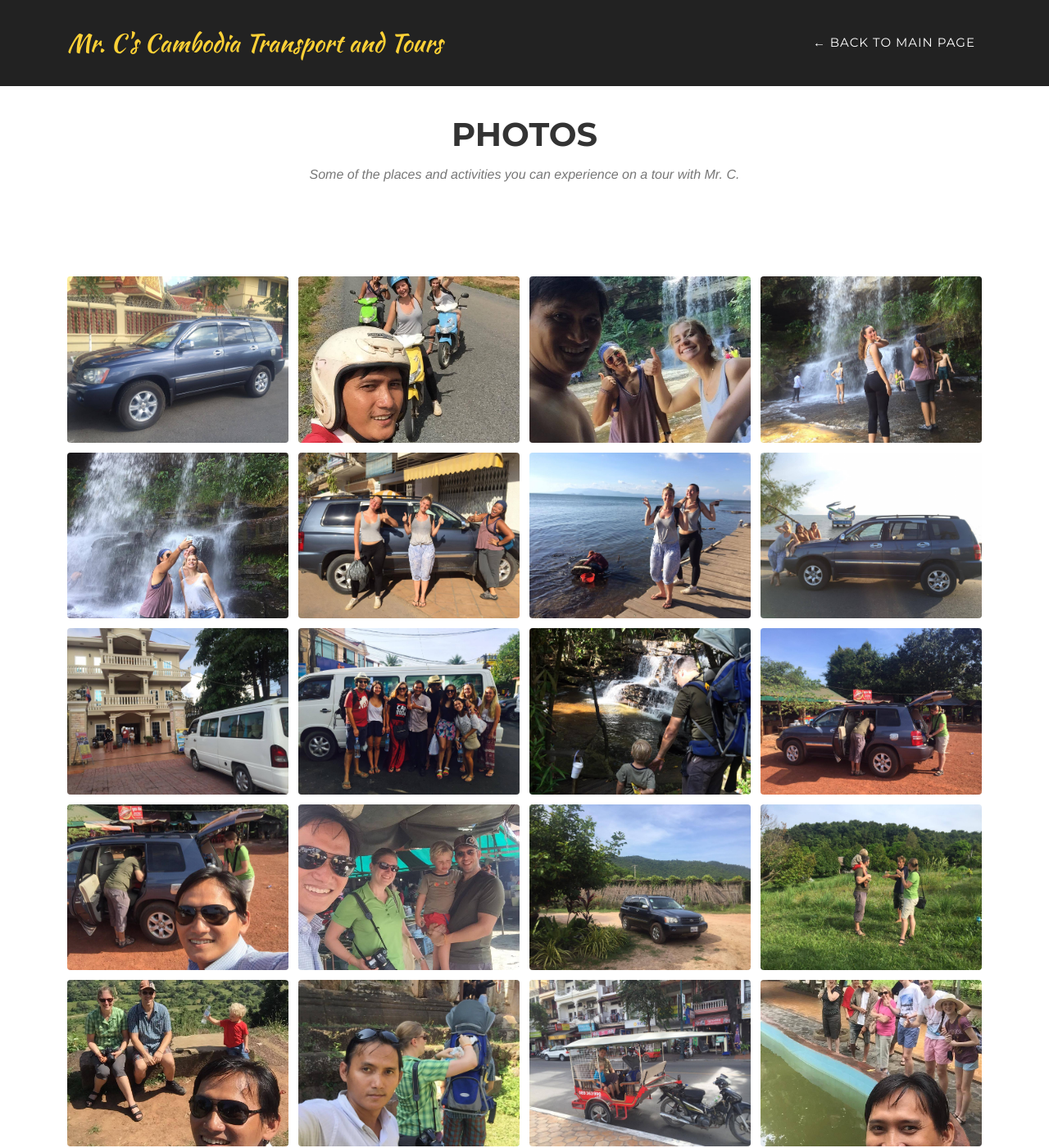
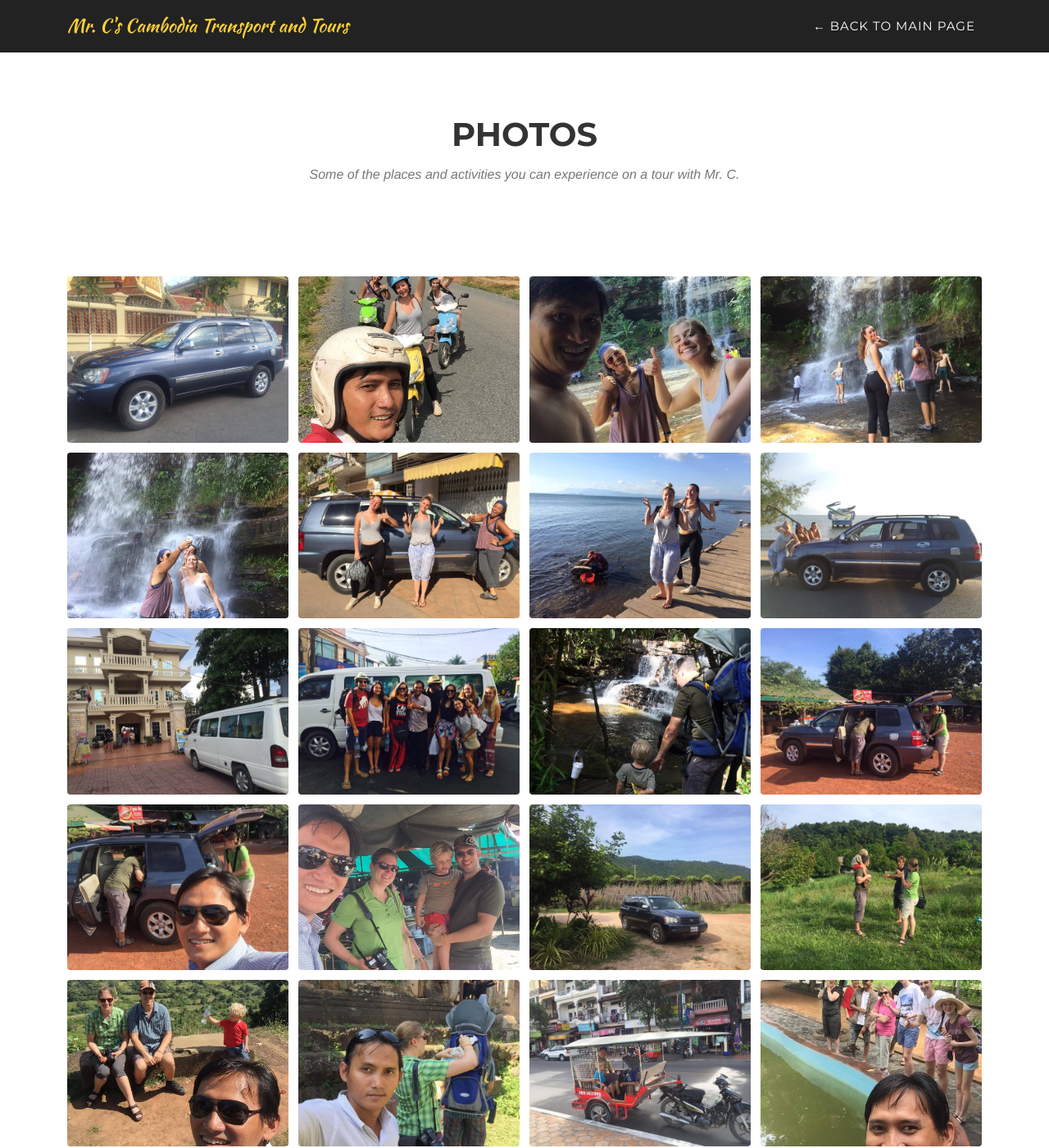
Before and after one commit to mrc-cambodiatransport/mrc-cambodiatransport.github.io, a Jekyll site: the page built from gallery.html, in a window 1280 px wide and 1400 px high. Shown: the whole window at 82% size. Built offline with Jekyll 4.4.1, drawn with Linux system fonts in a browser that asks for light colours; some web fonts are replaced.

Commit message:
Match gallery navbar height to the compact landing page navbar
Co-Authored-By: Claude Sonnet 5.5 <noreply@anthropic.com>

```diff
--- a/_includes/css/agency.css
+++ b/_includes/css/agency.css
@@ -221,3 +221,8 @@ html { scroll-behavior: smooth; }
 
 /* Keep the navbar dark on the gallery page (its background is white, unlike the landing page hero) */
 .gallery-page .navbar-agency { background-color: #222; }
+@media (min-width: 768px) {
+    /* Same compact size as the landing page navbar after scrolling */
+    .gallery-page .navbar-agency { padding: 10px 0; }
+    .gallery-page .navbar-agency .navbar-brand { font-size: 1.5em; }
+}
```
